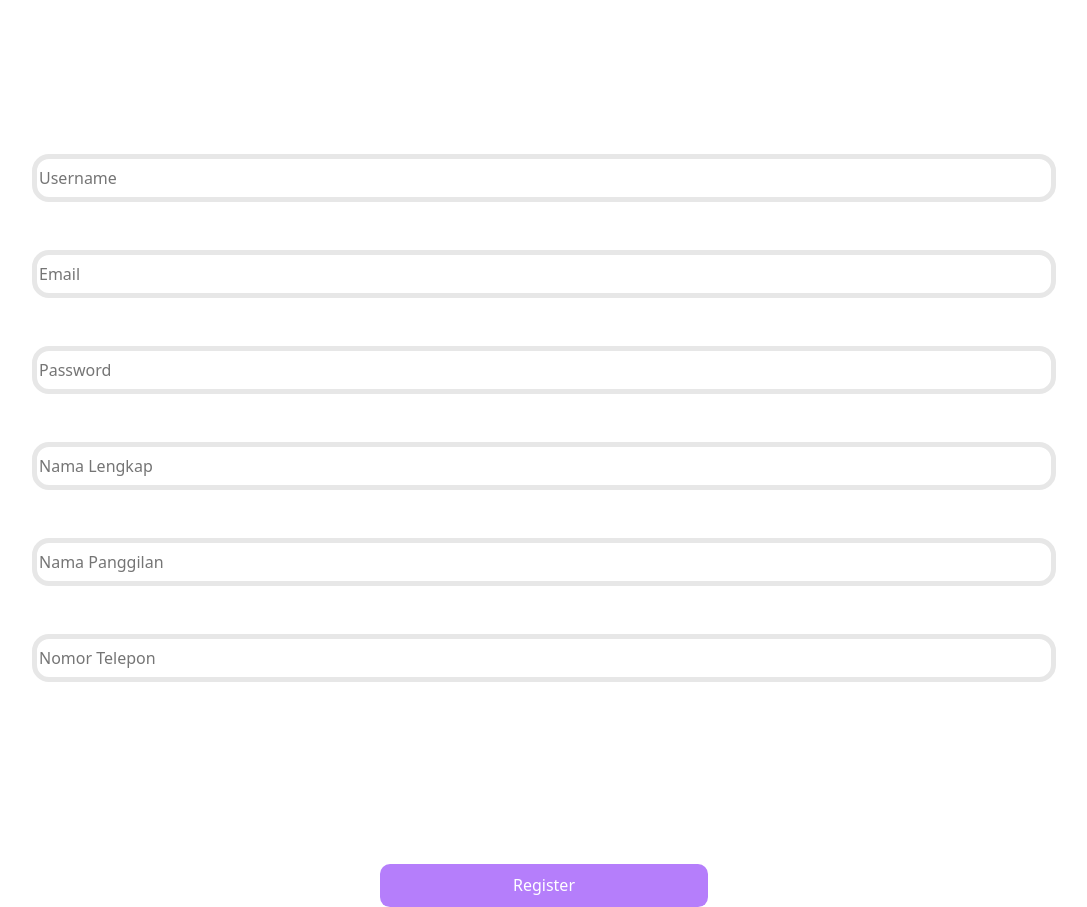
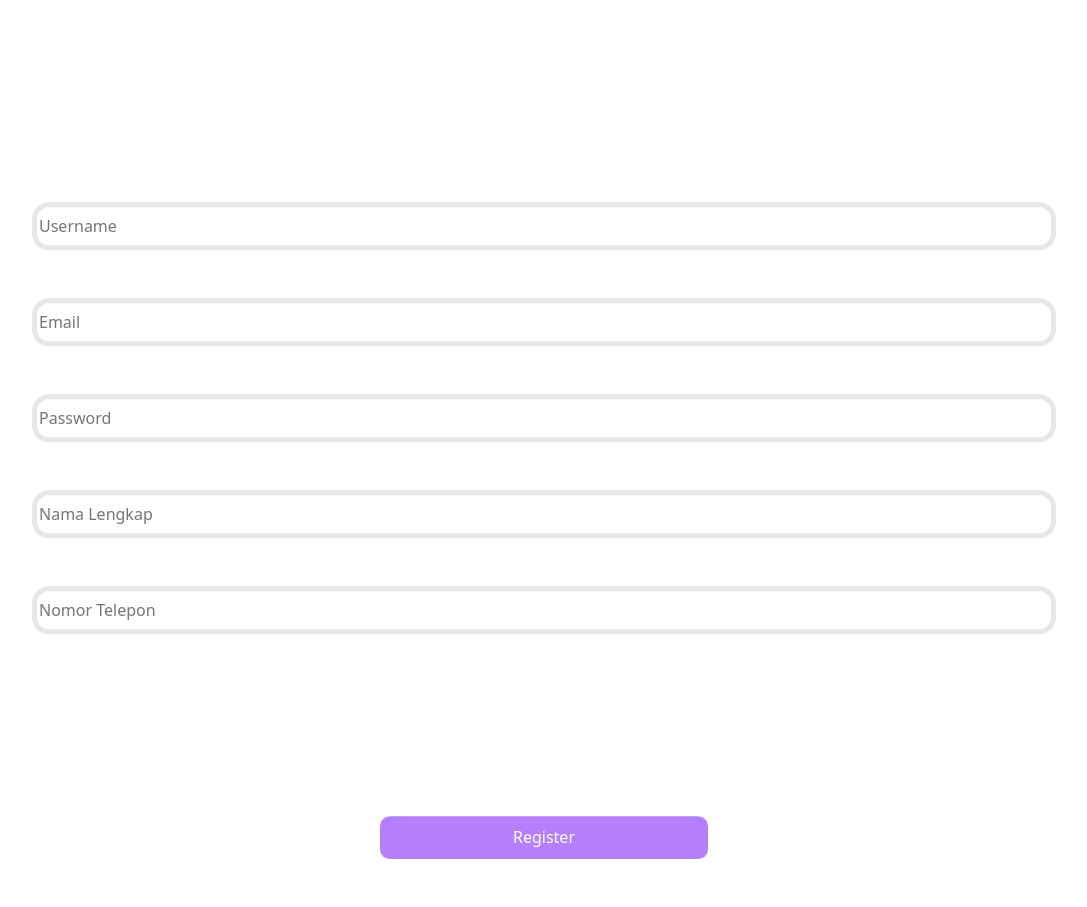
Before and after one commit to zflash123/IrrigationReport, a React (Vite) app: page /register in a window 1280 px wide. Shown: the whole page, without its empty margins (96-1183 px from the left). After the commit the page ends 859 px from the top, so only its background shows below. Built offline with nearby package versions, Linux system fonts and the light colour scheme.

Commit message:
Delete shortname from RegisterForm and Profil page

```diff
--- a/src/components/RegisterForm.jsx
+++ b/src/components/RegisterForm.jsx
@@ -69,7 +69,6 @@ const RegisterForm = () => {
       <input type="text" name="email" className="r-form-input" id="register-email" placeholder="Email" />
       <input type="password" name="password" className="r-form-input" id="register-password" placeholder="Password" />
       <input type="text" name="fullname" className="r-form-input" id="register-fullname" placeholder="Nama Lengkap" />
-      <input type="text" name="shortname" className="r-form-input" id="register-shortname" placeholder="Nama Panggilan" />
       <input type="text" name="phone" className="r-form-input" id="register-phone" placeholder="Nomor Telepon" />
       <input type="hidden" name="urole_id" value={"7076f925-ec51-48c7-8b3b-e33709bb1ffe"}/>
       <button className="register-button">Register</button>
--- a/src/pages/Profil.jsx
+++ b/src/pages/Profil.jsx
@@ -68,10 +68,6 @@ export default function Profil(){
           </button>
         </div>
         <div className="profile-data">
-          <h5>Nama Pendek:</h5>
-          <h5>{profil.shortname}</h5>
-        </div>
-        <div className="profile-data">
           <h5>Nama Lengkap:</h5>
           <h5>{profil.fullname}</h5>
         </div>
```
